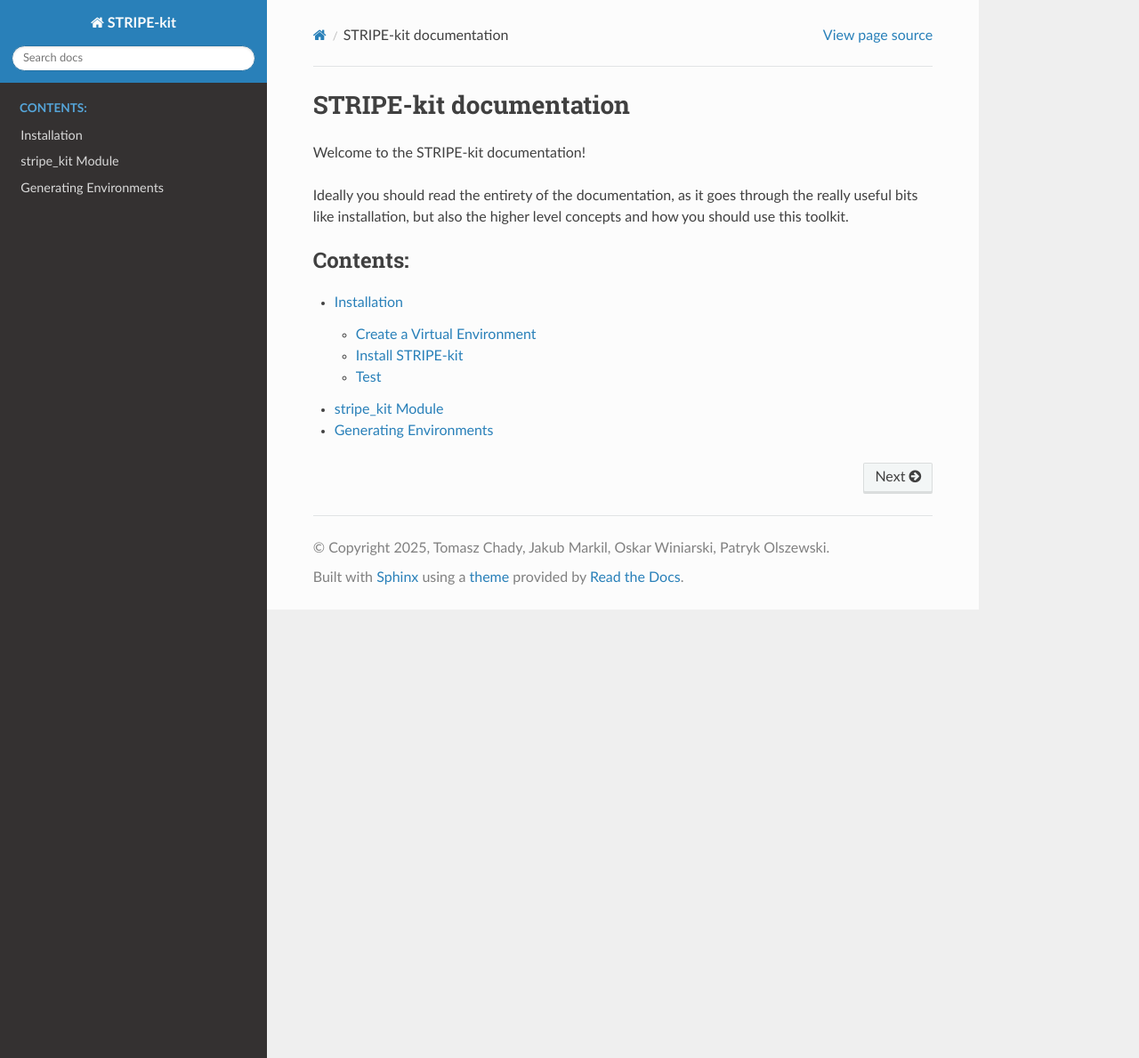
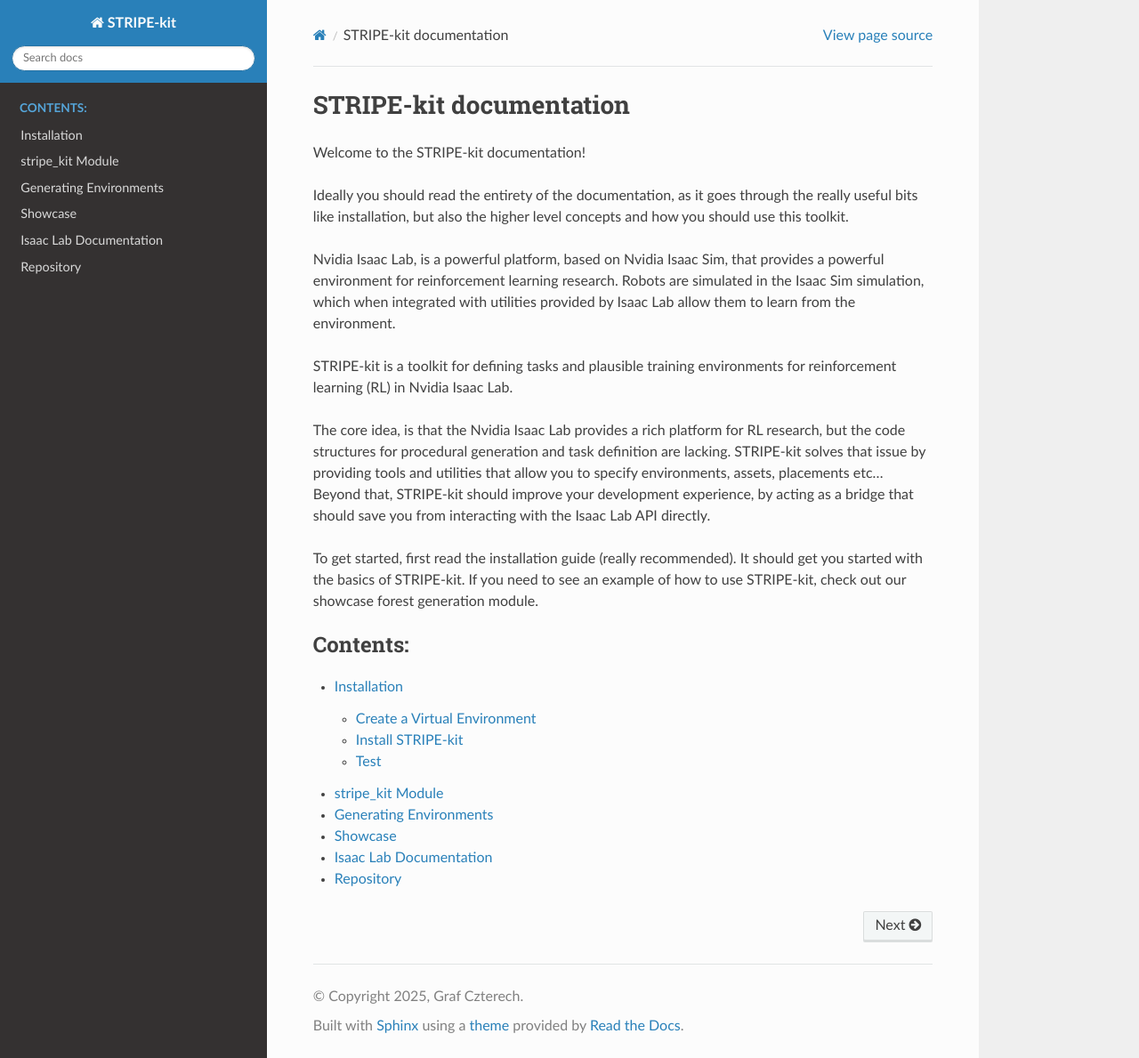
Before and after one commit to GrafCzterech/STRIPE-kit, a Sphinx documentation site: the page built from doc/source/index.rst, in a window 1280 px wide and 1189 px high. Shown: the whole window at 89% size. Built offline with Sphinx 7.4.7 and the Read the Docs theme 3.1.0, drawn with Linux system fonts in a browser that asks for light colours.

Commit message:
Dokumentacja ciąg dalszy

```diff
--- a/doc/source/conf.py
+++ b/doc/source/conf.py
@@ -6,10 +6,10 @@
 # -- Project information -----------------------------------------------------
 # https://www.sphinx-doc.org/en/master/usage/configuration.html#project-information
 
-project = 'STRIPE-kit'
-copyright = '2025, Tomasz Chady, Jakub Markil, Oskar Winiarski, Patryk Olszewski'
-author = 'Tomasz Chady, Jakub Markil, Oskar Winiarski, Patryk Olszewski'
-release = '0.2.0'
+project = "STRIPE-kit"
+copyright = "2025, Graf Czterech"
+author = "Tomasz Chady, Jakub Markil, Patryk Olszewski, Oskar Winiarski"
+release = "0.2.0"
 
 # -- General configuration ---------------------------------------------------
 # https://www.sphinx-doc.org/en/master/usage/configuration.html#general-configuration
@@ -21,14 +21,15 @@ extensions = [
 ]
 
 
-templates_path = ['_templates']
+templates_path = ["_templates"]
 exclude_patterns = []
 
-autodoc_mock_imports = ['isaaclab', 'isaacsim', 'pxr']
+autodoc_mock_imports = ["isaaclab", "isaacsim", "pxr", "trimesh"]
 
+latex_elements = {"extraclassoptions": "openany,oneside"}
 
 # -- Options for HTML output -------------------------------------------------
 # https://www.sphinx-doc.org/en/master/usage/configuration.html#options-for-html-output
 
-html_theme = 'sphinx_rtd_theme'
-html_static_path = ['_static']
+html_theme = "sphinx_rtd_theme"
+html_static_path = ["_static"]
--- a/doc/source/generation.rst
+++ b/doc/source/generation.rst
@@ -5,7 +5,7 @@ This is a more hands-on guide to generating environments using STRIPE-kit.
 Feel free to reference the actual module documentation for more details, this
 is a high level look at modelling environments.
 
-.. figure:: isaaclab_interactions_sequence.svg
+.. figure:: isaaclab_interactions_sequence.png
    :scale: 50 %
 
    STRIPE-kit sequence diagram
--- a/doc/source/index.rst
+++ b/doc/source/index.rst
@@ -12,6 +12,27 @@ Ideally you should read the entirety of the documentation, as it goes through
 the really useful bits like installation, but also the higher level concepts
 and how you should use this toolkit.
 
+Nvidia Isaac Lab, is a powerful platform, based on Nvidia Isaac Sim, that
+provides a powerful environment for reinforcement learning research.
+Robots are simulated in the Isaac Sim simulation, which when integrated with
+utilities provided by Isaac Lab allow them to learn from the environment.
+
+STRIPE-kit is a toolkit for defining tasks and plausible training environments
+for reinforcement learning (RL) in Nvidia Isaac Lab.
+
+The core idea, is that the Nvidia Isaac Lab provides a rich platform for RL
+research, but the code structures for procedural generation and task definition
+are lacking. STRIPE-kit solves that issue by providing tools and utilities that
+allow you to specify environments, assets, placements etc...
+Beyond that, STRIPE-kit should improve your development experience, by acting
+as a bridge that should save you from interacting with the Isaac Lab API
+directly.
+
+To get started, first read the installation guide (really recommended). It
+should get you started with the basics of STRIPE-kit. If you need to see
+an example of how to use STRIPE-kit, check out our showcase forest generation
+module.
+
 .. toctree::
    :maxdepth: 2
    :caption: Contents:
@@ -19,3 +40,6 @@ and how you should use this toolkit.
    installation
    stripe_kit
    generation
+   Showcase <https://github.com/GrafCzterech/forest-gen>
+   Isaac Lab Documentation <https://isaac-sim.github.io/IsaacLab/main/index.html>
+   Repository <https://github.com/GrafCzterech/STRIPE-kit>
--- a/pyproject.toml
+++ b/pyproject.toml
@@ -32,4 +32,4 @@ docs = ["sphinx", "sphinx-rtd-theme"]
 skrl_train = "stripe_kit.scripts.train:main"
 
 [project.urls]
-Repository = "https://github.com/GrafCzterech/NeuroForgeLab"
+Repository = "https://github.com/GrafCzterech/STRIPE-kit"
```
Also changed, not shown: doc/source/isaaclab_interactions_sequence.png (added), doc/source/isaaclab_interactions_sequence.svg (deleted).
